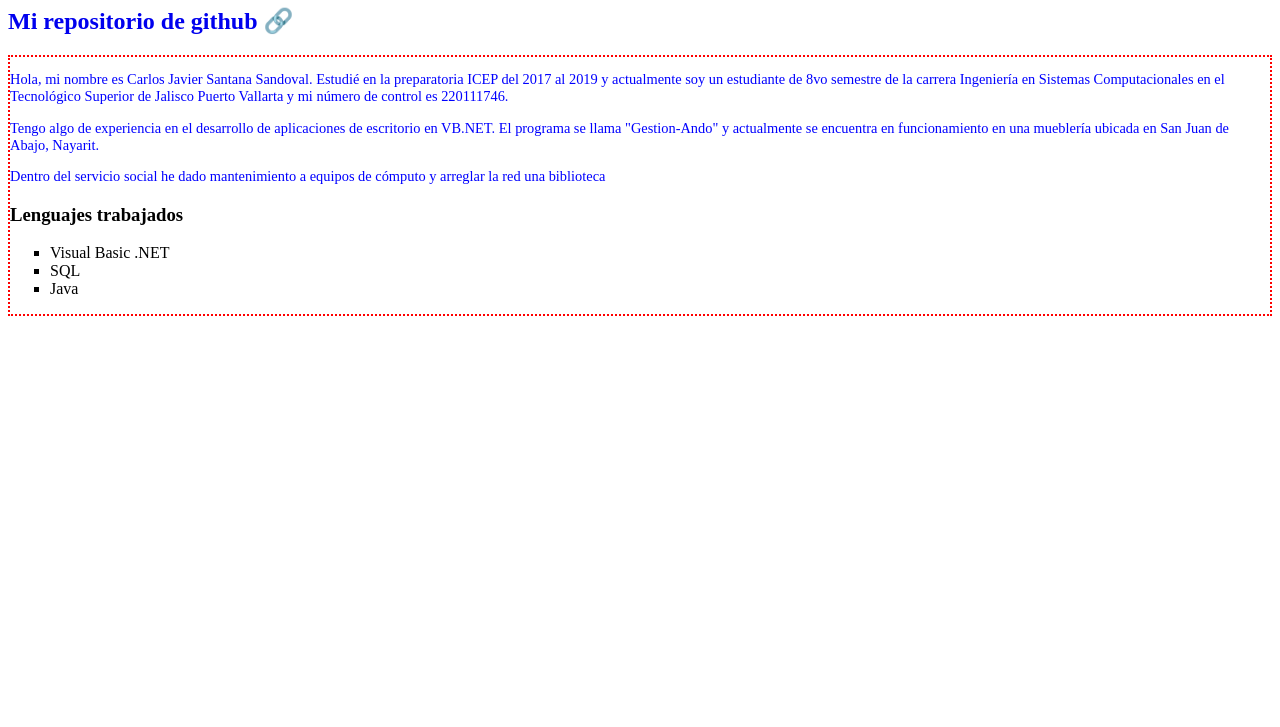
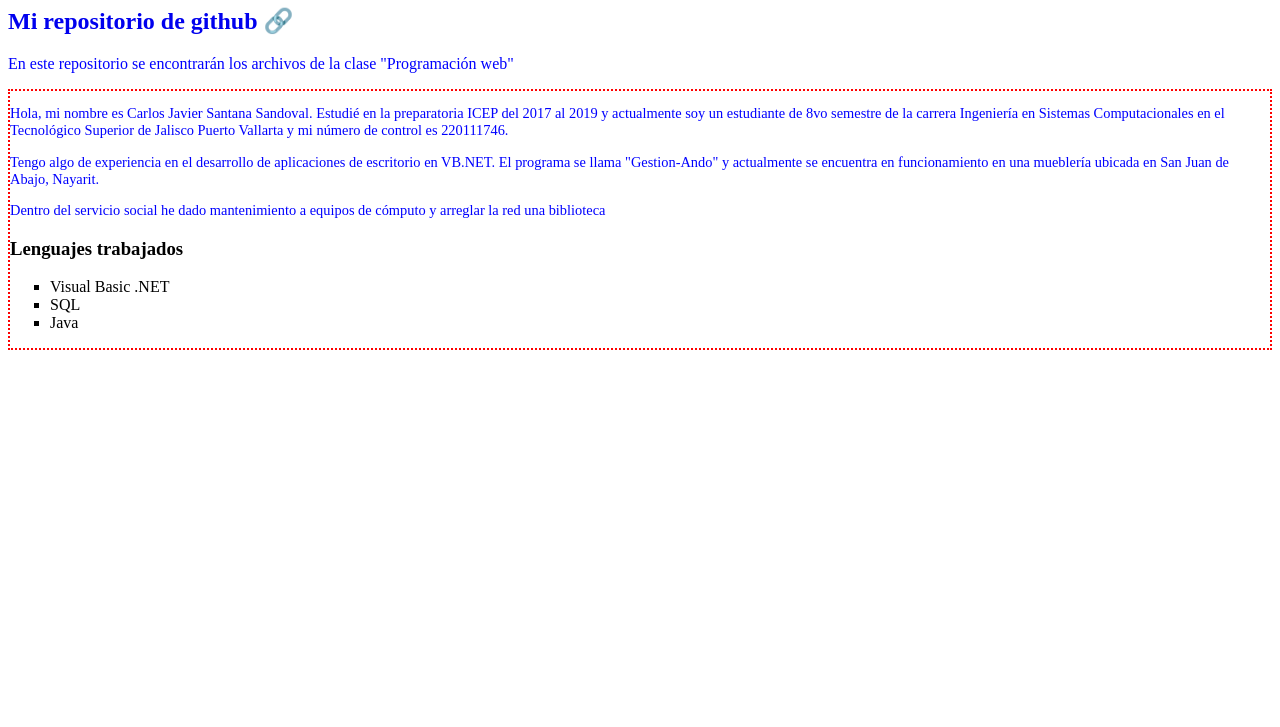
Before and after one commit to karlmard8/26AProgWebCarlosSantana, a plain HTML site: page Practica de box model/curriculumSantanaCarlos.html in a window 1280 px wide. Shown: the part 73-800 px from the top of the page. Drawn offline with Linux system fonts and the light colour scheme.

Commit message:
feat: hermano adyacente

```diff
--- a/Practica de box model/curriculumSantanaCarlos.html
+++ b/Practica de box model/curriculumSantanaCarlos.html
@@ -16,6 +16,10 @@
         <h2 >
             <a target="_blank"::after href="https://github.com/karlmard8/26AProgWebCarlosSantana.git">Mi repositorio de github </a>
         </h2>
+        <p>
+            En este repositorio se encontrarán los archivos de la clase "Programación web"
+        </p>
+
     </div>
     <div id = "experiencia">
         <P>
--- a/Practica de box model/selectores-practica.css
+++ b/Practica de box model/selectores-practica.css
@@ -28,3 +28,8 @@ a,a[target="_blank"]::after {
 #experiencia>ul>li {
     list-style-type: square;
 }
+
+/* Ejercicio 6: Combinador hermano adyacente */
+h2+p {
+    margin-top: 0;
+}
```
